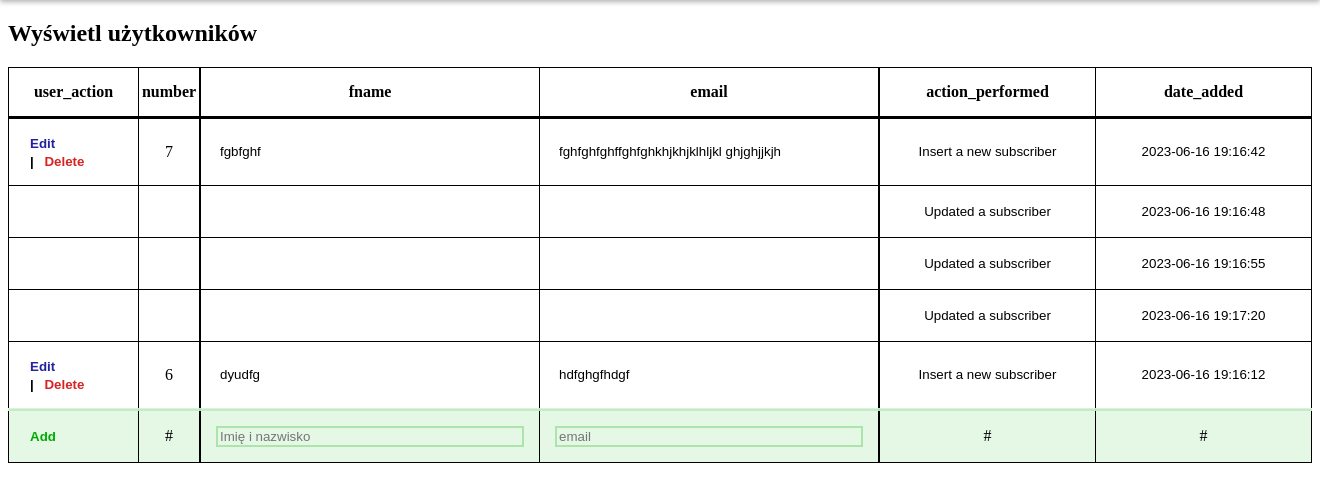
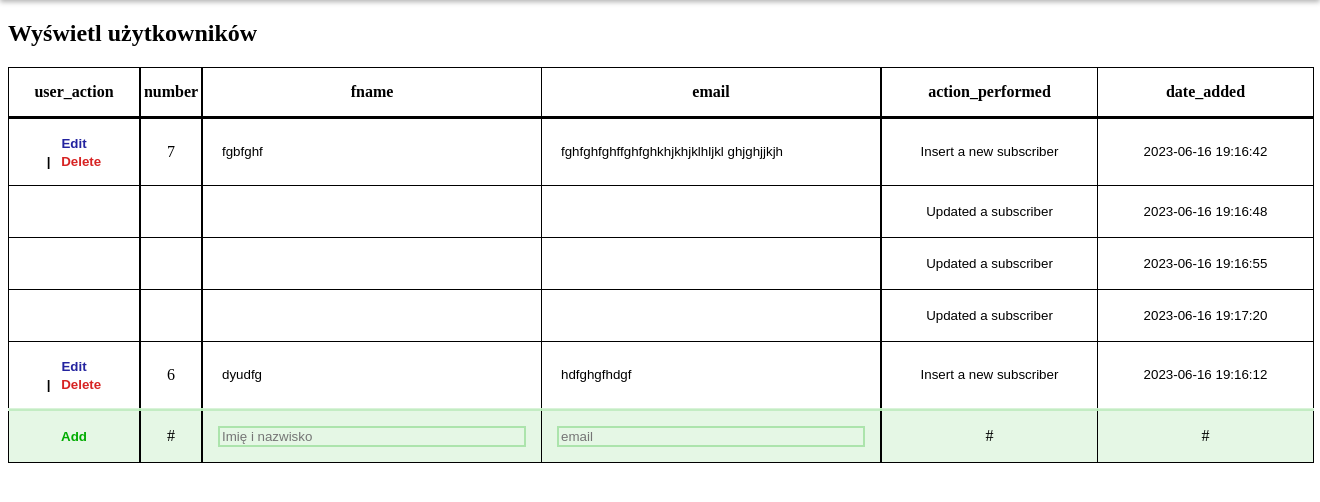
Before and after one commit to aleksajaw/subscribers-service, a PHP site: page /subscribers/ in a window 1320 px wide. Shown: the part 187-689 px from the top of the page. Run offline with PHP 8.4, Linux system fonts and the light colour scheme; data comes from the database, SQL or seed files in the repository.

Commit message:
A small correction of the user_action cell's style

```diff
--- a/styles/style.css
+++ b/styles/style.css
@@ -35,10 +35,13 @@ td {
     text-align: center;
     min-width: 30px;
 }
-.user-list__cell--action-performed, .user-list__cell--action {
+.user-list__cell--action-performed {
     border-left: 2px solid black;
 }
-.user-list__cell--action-performed, .user-list__cell--date-added, .user-list__cell--action{
+.user-list__cell--user-action {
+    border-right: 2px solid black
+}
+.user-list__cell--action-performed, .user-list__cell--date-added, .user-list__cell--user-action{
     text-align: center;
     min-width: 100px;
 }
```
